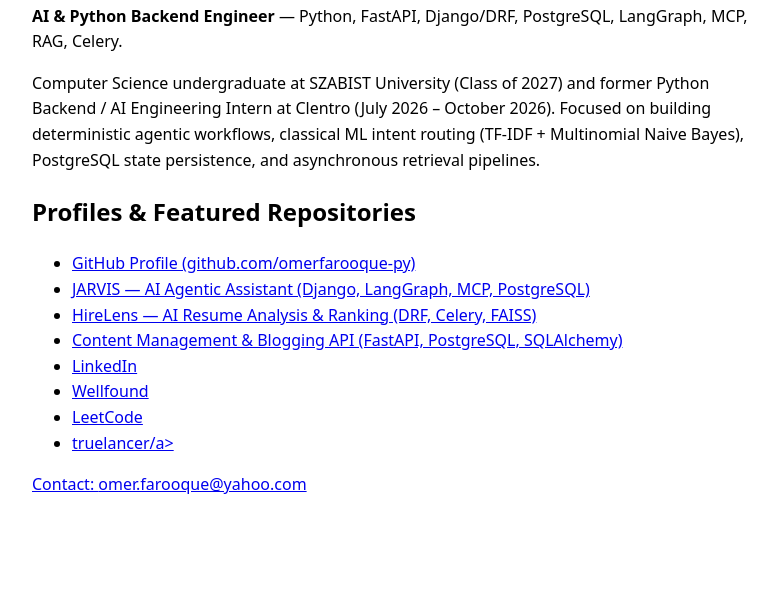
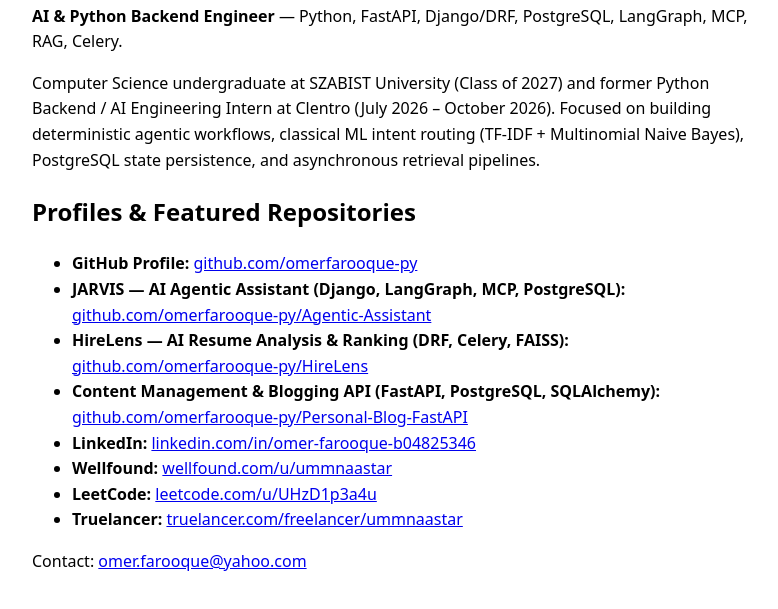
Before and after one commit to omerfarooque-py/omerfarooque-py.github.io, a plain HTML site: page index.html in a window 1280 px wide. Shown: the part 109-718 px from the top of the page, without its empty margins (248-1026 px from the left). Drawn offline with Linux system fonts and the light colour scheme.

Commit message:
Fix HTML entities in index.html

```diff
--- a/index.html
+++ b/index.html
@@ -3,15 +3,15 @@
 <head>
   <meta charset="UTF-8" />
   <meta name="viewport" content="width=device-width, initial-scale=1.0" />
-  <title>Omer Farooque — AI & Python Backend Engineer</title>
-  <meta name="description" content="Omer Farooque (omerfarooque-py) — AI & Python Backend Engineer specializing in FastAPI, Django/DRF, PostgreSQL, LangGraph, MCP, and RAG systems." />
+  <title>Omer Farooque — AI &amp; Python Backend Engineer</title>
+  <meta name="description" content="Omer Farooque (omerfarooque-py) — AI &amp; Python Backend Engineer specializing in FastAPI, Django/DRF, PostgreSQL, LangGraph, MCP, and RAG systems." />
   <link rel="canonical" href="https://omerfarooque-py.github.io/" />
   <script type="application/ld+json">
   {
     "@context": "https://schema.org",
     "@type": "Person",
     "name": "Omer Farooque",
-    "alternateName": "Umer Farooque",
+    "alternateName": ["Umer Farooque", "ummnaastar"],
     "jobTitle": "AI & Python Backend Engineer",
     "url": "https://omerfarooque-py.github.io/",
     "alumniOf": {
@@ -23,28 +23,28 @@
       "https://github.com/omerfarooque-clentro",
       "https://www.linkedin.com/in/omer-farooque-b04825346/",
       "https://wellfound.com/u/ummnaastar",
-      "https://leetcode.com/u/UHzD1p3a4u/"
+      "https://leetcode.com/u/UHzD1p3a4u/",
+      "https://www.truelancer.com/freelancer/ummnaastar"
     ]
   }
   </script>
 </head>
 <body style="font-family: system-ui, sans-serif; max-width: 720px; margin: 40px auto; padding: 0 20px; line-height: 1.6;">
   <h1>Omer Farooque (Umer Farooque)</h1>
-  <p><strong>AI & Python Backend Engineer</strong> — Python, FastAPI, Django/DRF, PostgreSQL, LangGraph, MCP, RAG, Celery.</p>
+  <p><strong>AI &amp; Python Backend Engineer</strong> — Python, FastAPI, Django/DRF, PostgreSQL, LangGraph, MCP, RAG, Celery.</p>
 
   <p>Computer Science undergraduate at SZABIST University (Class of 2027) and former Python Backend / AI Engineering Intern at Clentro (July 2026 – October 2026). Focused on building deterministic agentic workflows, classical ML intent routing (TF-IDF + Multinomial Naive Bayes), PostgreSQL state persistence, and asynchronous retrieval pipelines.</p>
 
-  <h2>Profiles & Featured Repositories</h2>
+  <h2>Profiles &amp; Featured Repositories</h2>
   <ul>
-    <li><a href="https://github.com/omerfarooque-py" rel="me">GitHub Profile (github.com/omerfarooque-py)</a></li>
-    <li><a href="https://github.com/omerfarooque-py/Agentic-Assistant">JARVIS — AI Agentic Assistant (Django, LangGraph, MCP, PostgreSQL)</a></li>
-    <li><a href="https://github.com/omerfarooque-py/HireLens">HireLens — AI Resume Analysis & Ranking (DRF, Celery, FAISS)</a></li>
-    <li><a href="https://github.com/omerfarooque-py/Personal-Blog-FastAPI">Content Management & Blogging API (FastAPI, PostgreSQL, SQLAlchemy)</a></li>
-    <li><a href="https://www.linkedin.com/in/omer-farooque-b04825346/" rel="me">LinkedIn</a></li>
-    <li><a href="https://wellfound.com/u/ummnaastar" rel="me">Wellfound</a></li>
-    <li><a href="https://leetcode.com/u/UHzD1p3a4u/" rel="me">LeetCode</a></li>
-      <li><a href="https://www.truelancer.com/freelancer/ummnaastar" rel="me">truelancer/a></li>
-
+    <li><strong>GitHub Profile:</strong> <a href="https://github.com/omerfarooque-py" rel="me">github.com/omerfarooque-py</a></li>
+    <li><strong>JARVIS — AI Agentic Assistant (Django, LangGraph, MCP, PostgreSQL):</strong> <a href="https://github.com/omerfarooque-py/Agentic-Assistant">github.com/omerfarooque-py/Agentic-Assistant</a></li>
+    <li><strong>HireLens — AI Resume Analysis &amp; Ranking (DRF, Celery, FAISS):</strong> <a href="https://github.com/omerfarooque-py/HireLens">github.com/omerfarooque-py/HireLens</a></li>
+    <li><strong>Content Management &amp; Blogging API (FastAPI, PostgreSQL, SQLAlchemy):</strong> <a href="https://github.com/omerfarooque-py/Personal-Blog-FastAPI">github.com/omerfarooque-py/Personal-Blog-FastAPI</a></li>
+    <li><strong>LinkedIn:</strong> <a href="https://www.linkedin.com/in/omer-farooque-b04825346/" rel="me">linkedin.com/in/omer-farooque-b04825346</a></li>
+    <li><strong>Wellfound:</strong> <a href="https://wellfound.com/u/ummnaastar" rel="me">wellfound.com/u/ummnaastar</a></li>
+    <li><strong>LeetCode:</strong> <a href="https://leetcode.com/u/UHzD1p3a4u/" rel="me">leetcode.com/u/UHzD1p3a4u</a></li>
+    <li><strong>Truelancer:</strong> <a href="https://www.truelancer.com/freelancer/ummnaastar" rel="me">truelancer.com/freelancer/ummnaastar</a></li>
   </ul>
 
   <p>Contact: <a href="mailto:omer.farooque@yahoo.com">omer.farooque@yahoo.com</a></p>
```
